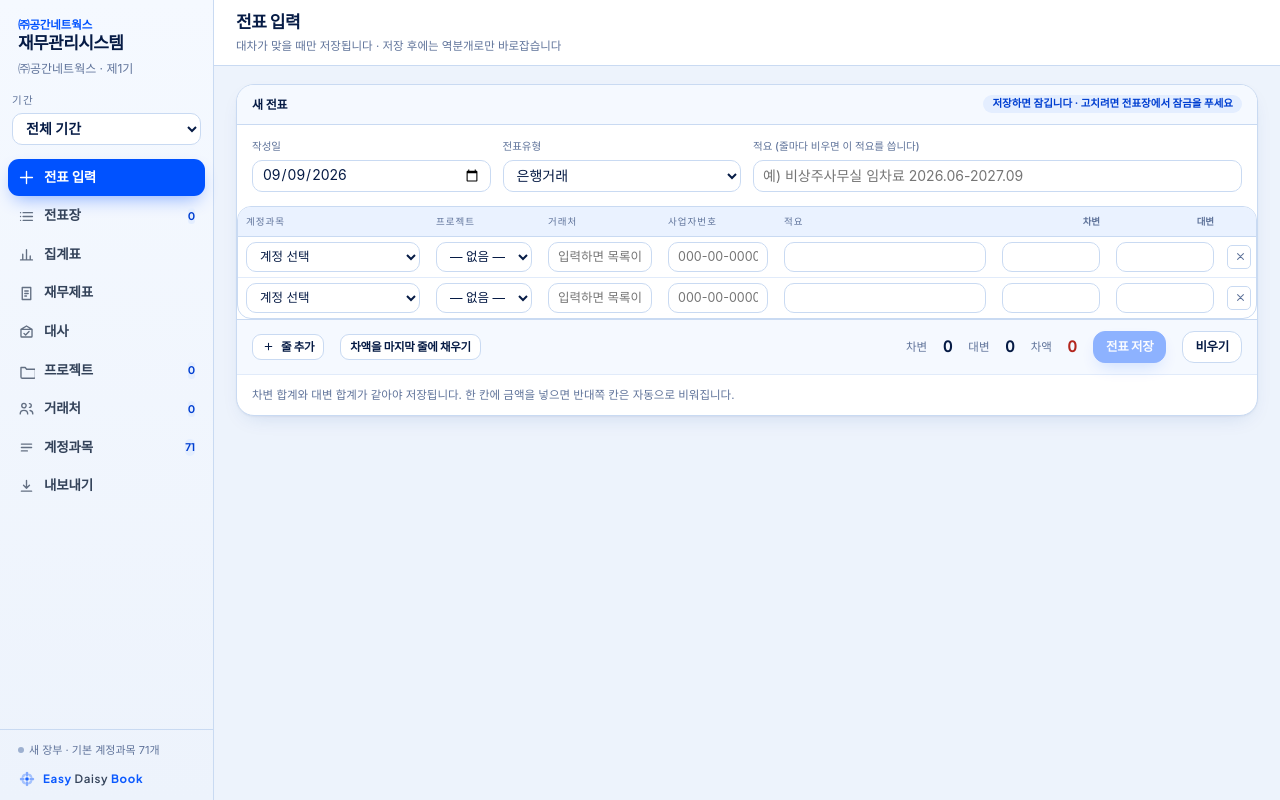
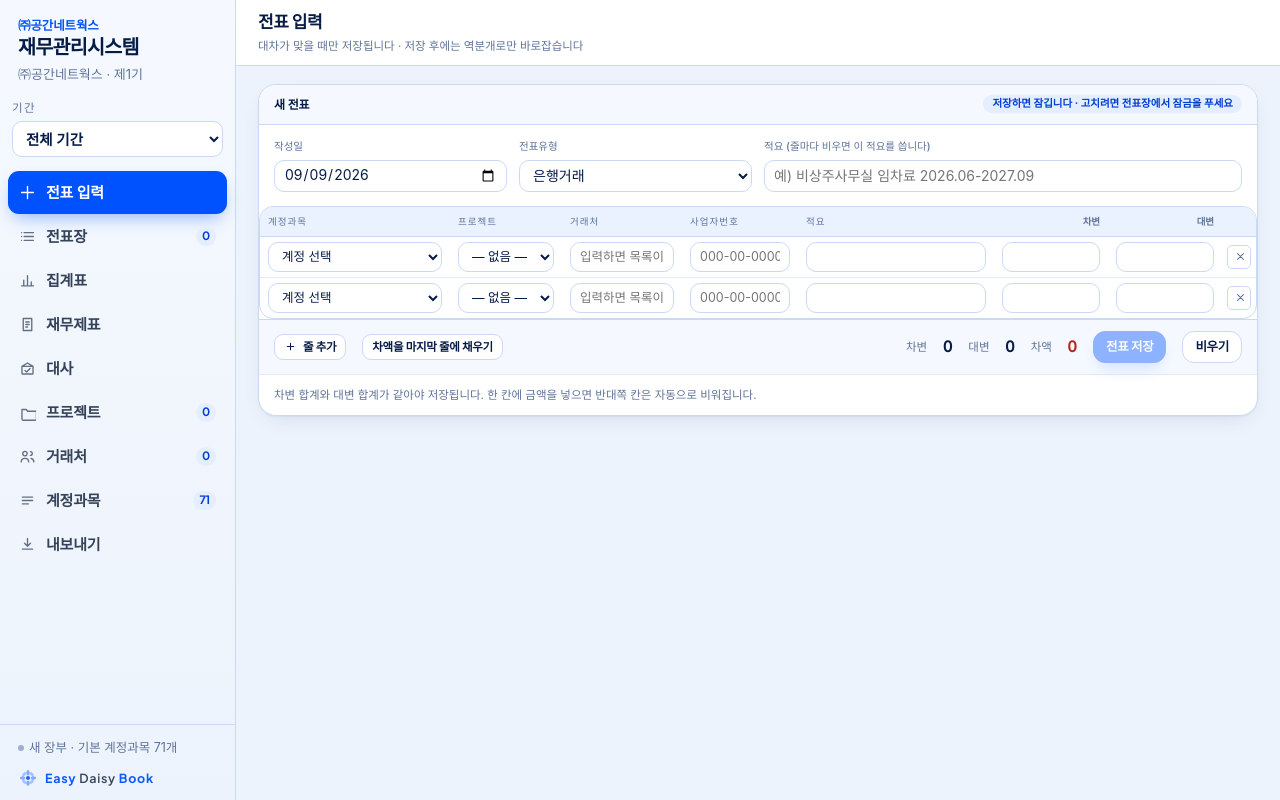
Before and after one commit to gracetruth229/easy-daisy-book, a plain HTML site: page index.html in a window 1280 px wide. Drawn offline with Linux system fonts and the light colour scheme.

Commit message:
사이드바 글씨를 키운다
메뉴 13.5 → 15px, 회사명 17 → 19.5px, 상태줄 11 → 12.5px,
기간 셀렉트 36px. 폭을 214 → 236px 로 늘려 줄바꿈을 막았다.

Co-Authored-By: Claude Opus 5 <noreply@anthropic.com>

```diff
--- a/index.html
+++ b/index.html
@@ -75,27 +75,27 @@ input[type=number]{-moz-appearance:textfield;}
 
 /* shell */
 #app{display:flex;height:100vh;min-height:560px;}
-.side{width:214px;flex:none;background:var(--surface);border-right:1px solid var(--rule);display:flex;flex-direction:column;padding:18px 0 12px;}
-.wm{font-family:var(--f-d);font-weight:700;font-size:17px;padding:0 18px 4px;letter-spacing:-.035em;color:var(--ink);line-height:1.25;}
-.wm small{display:block;font-size:11.5px;font-weight:500;letter-spacing:-.01em;color:var(--accent);margin-bottom:1px;}
-.co{padding:0 18px 14px;font-size:12px;color:var(--ink-3);}
+.side{width:236px;flex:none;background:var(--surface);border-right:1px solid var(--rule);display:flex;flex-direction:column;padding:18px 0 12px;}
+.wm{font-family:var(--f-d);font-weight:700;font-size:19.5px;padding:0 18px 5px;letter-spacing:-.035em;color:var(--ink);line-height:1.25;}
+.wm small{display:block;font-size:12.5px;font-weight:500;letter-spacing:-.01em;color:var(--accent);margin-bottom:1px;}
+.co{padding:0 18px 14px;font-size:13px;color:var(--ink-3);}
 .per{margin:0 12px 14px;}
-.per label{display:block;font-size:10.5px;font-family:var(--f-m);letter-spacing:.12em;text-transform:uppercase;color:var(--ink-3);margin-bottom:4px;}
-.per select{width:100%;}
+.per label{display:block;font-size:11.5px;font-family:var(--f-m);letter-spacing:.12em;text-transform:uppercase;color:var(--ink-3);margin-bottom:4px;}
+.per select{width:100%;height:36px;font-size:14.5px;}
 .nav{display:flex;flex-direction:column;gap:1px;padding:0 8px;}
-.nav button{display:flex;align-items:center;gap:9px;padding:8px 10px;border:0;border-radius:6px;background:none;font-size:13.5px;color:var(--ink-2);font-weight:500;text-align:left;cursor:pointer;width:100%;}
+.nav button{display:flex;align-items:center;gap:10px;padding:9.5px 11px;border:0;border-radius:6px;background:none;font-size:15px;color:var(--ink-2);font-weight:500;text-align:left;cursor:pointer;width:100%;}
 .nav button:hover{background:var(--surface-2);}
 .nav button.on{background:var(--accent-soft);color:var(--accent-deep);font-weight:600;}
 .nav svg{flex:none;opacity:.75;}
 .nav button.on svg{opacity:1;}
-.nav .ct{margin-left:auto;font-family:var(--f-m);font-size:10.5px;color:var(--ink-3);}
-.sfoot{margin-top:auto;padding:12px 18px 0;border-top:1px solid var(--rule-soft);font-size:11px;color:var(--ink-3);line-height:1.5;}
+.nav .ct{margin-left:auto;font-family:var(--f-m);font-size:11.5px;padding:0 6px;color:var(--ink-3);}
+.sfoot{margin-top:auto;padding:13px 18px 0;border-top:1px solid var(--rule-soft);font-size:12.5px;color:var(--ink-3);line-height:1.55;}
 .sfoot .dot{display:inline-block;width:6px;height:6px;border-radius:50%;background:var(--ink-4);margin-right:5px;vertical-align:1px;}
 .sfoot .dot.ok{background:var(--accent);}
 .sfoot .dot.bad{background:var(--crit);}
 .brandmark{display:flex;align-items:center;gap:7px;padding:11px 18px 0;color:var(--accent);}
-.brandmark svg{width:18px;height:18px;flex:none;opacity:.9;}
-.brandmark span{font-family:var(--f-m);font-size:11.5px;letter-spacing:.06em;font-weight:500;
+.brandmark svg{width:20px;height:20px;flex:none;opacity:.9;}
+.brandmark span{font-family:var(--f-m);font-size:12.5px;letter-spacing:.06em;font-weight:500;
   color:var(--ink-4);white-space:nowrap;text-transform:none;}
 .brandmark span b{font-weight:700;color:var(--accent);opacity:.95;}
 .brandmark span i{font-style:normal;font-weight:600;color:var(--ink-2);}
```
